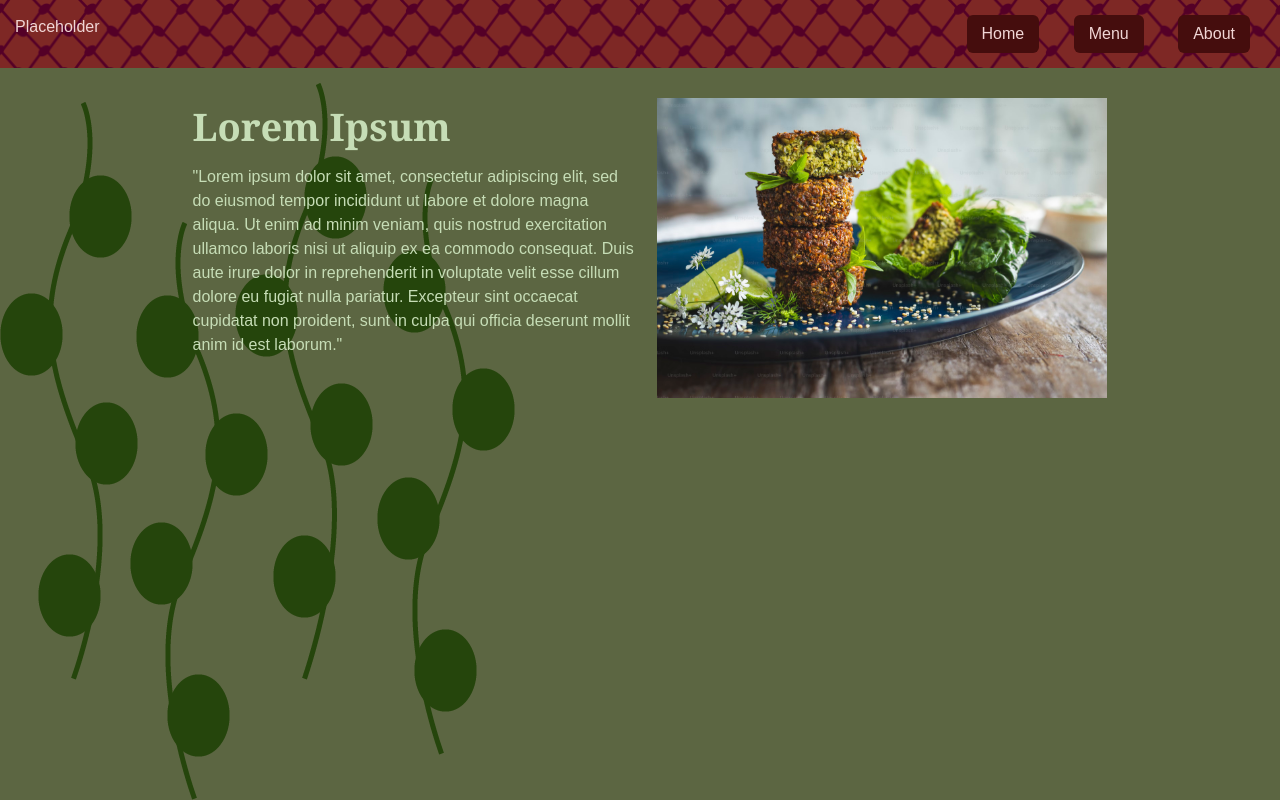
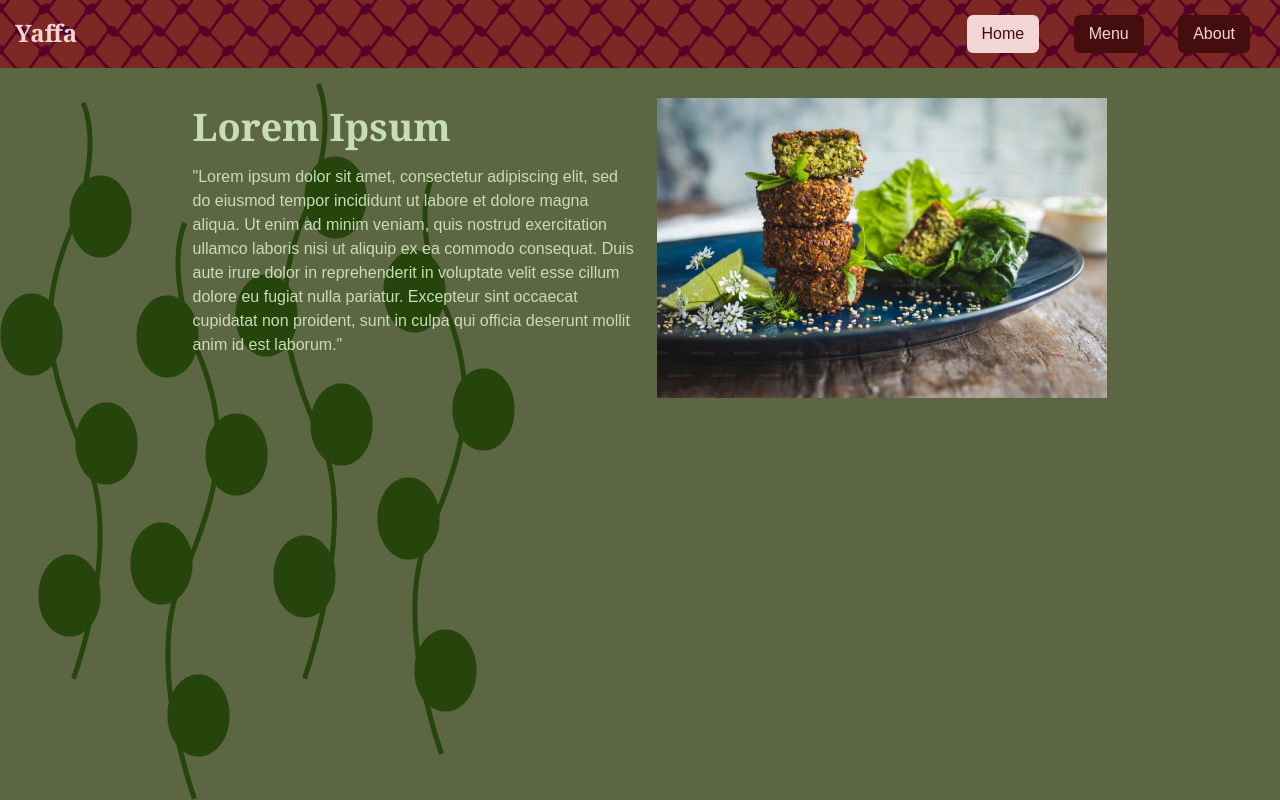
Before and after one commit to caramara/restaurant-page, a website built with webpack: page src/template.html in a window 1280 px wide. Both pictures are taken after a click on the button "Home". Built offline with nearby package versions, Linux system fonts and the light colour scheme.

Commit message:
Add active tab toggle and about page boilerplate

```diff
--- a/src/page-load.js
+++ b/src/page-load.js
@@ -5,9 +5,8 @@ import about from "./pages/about/about.js";
 const pageLoad = () => {
     const container = document.querySelector('#content');
     const navBar = document.querySelector('nav');
-    const navButtons = document.querySelectorAll('.nav-btn');
     container.appendChild(home);
-
+    toggleActive();
     navBar.addEventListener('click', (button)=>{
         const target = button.target;
         switch(target.textContent.toLowerCase()){
@@ -26,5 +25,15 @@ const pageLoad = () => {
         }
     });
 };
-
+const toggleActive = () => {
+    const navButtons = document.querySelectorAll('.nav-btn');
+    navButtons.forEach((button) => {
+        button.addEventListener('click', () => {
+            navButtons.forEach((button) => {
+                button.classList.remove('active');
+            });
+            button.classList.add('active');
+        });
+    });
+};
 export default pageLoad;
--- a/src/pages/about/about.js
+++ b/src/pages/about/about.js
@@ -0,0 +1,13 @@
+import './style.css';
+
+const container = document.createElement('div');
+const headline = document.createElement('h1');
+const description = document.createElement('p');
+
+headline.textContent = 'Lorem Ipsum';
+description.textContent = 'Lorem Ipsum';
+container.classList.add('page-about');
+container.appendChild(headline);
+container.appendChild(description);
+
+export default container;
--- a/src/style.css
+++ b/src/style.css
@@ -91,3 +91,12 @@ h1{
   margin-bottom: 10px;
   font-family:Cambria, Cochin, Georgia, Times, 'Times New Roman', serif
 }
+#logo{
+  font-family: Cambria, Cochin, Georgia, Times, 'Times New Roman', serif;
+  font-weight: 600;
+  font-size: 24px;
+}
+.nav-btn.active{
+  background-color: hsl(2, 50%, 89%);
+  color: hsl(0, 68%, 16%);
+}
--- a/src/template.html
+++ b/src/template.html
@@ -7,9 +7,9 @@
 </head>
 <body>
     <header>
-        <div id="logo">Placeholder</div>
+        <div id="logo">Yaffa</div>
         <nav>
-            <button class="nav-btn">Home</button>
+            <button class="nav-btn active">Home</button>
             <button class="nav-btn">Menu</button>
             <button class="nav-btn">About</button>
         </nav>
```
